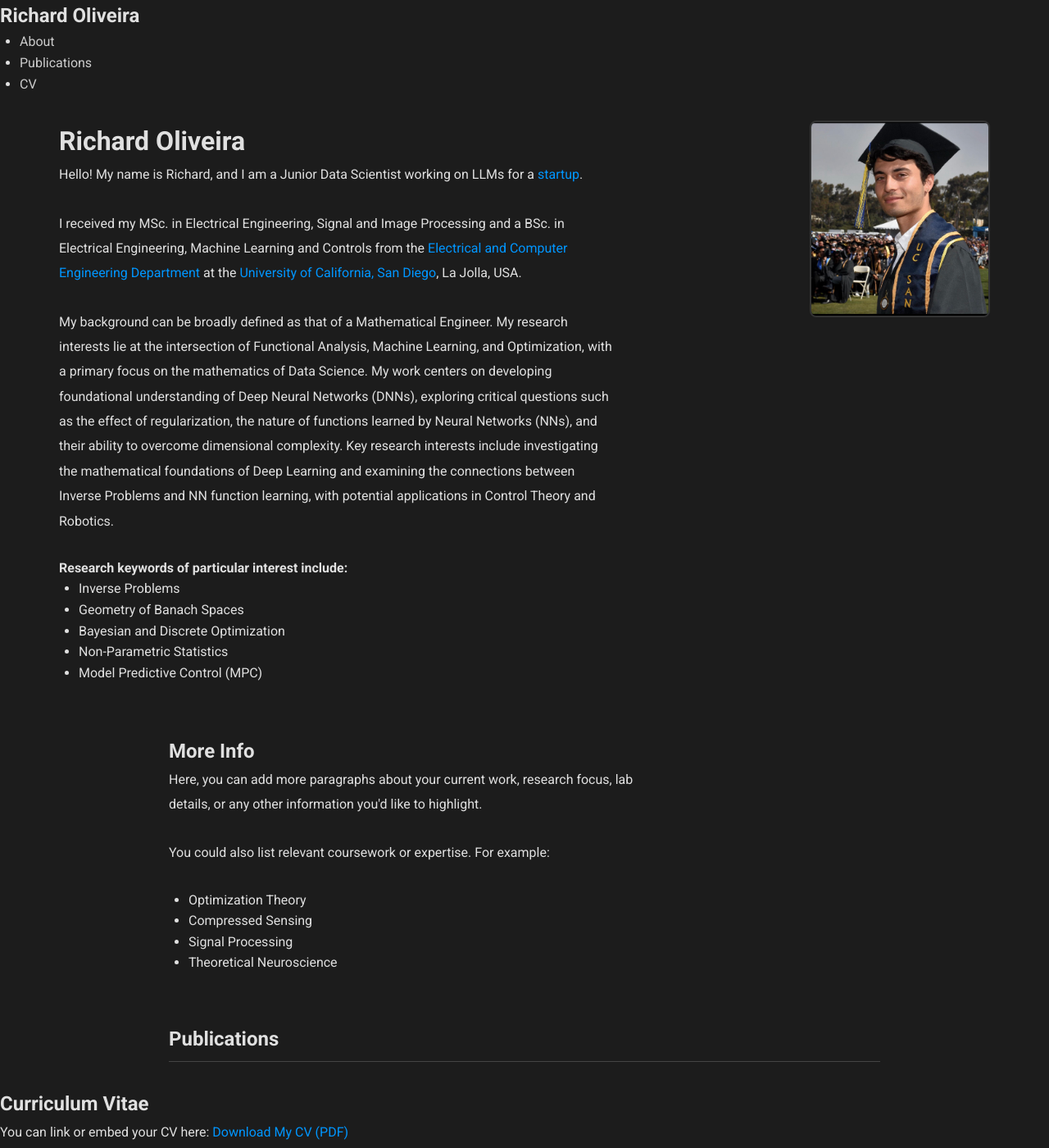
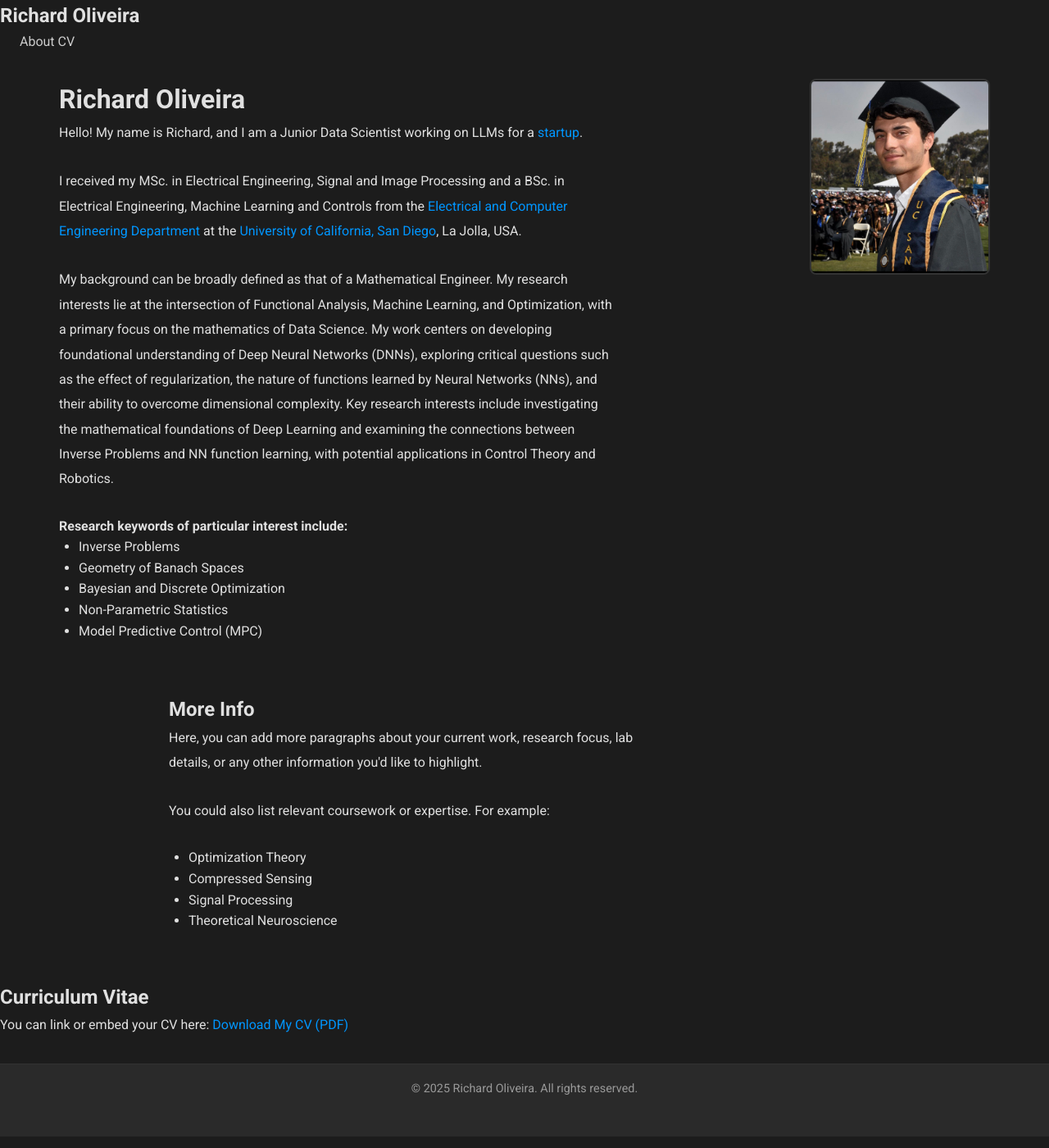
Before and after one commit to raolivei13/website_rich, a Jekyll site: the page index.html, which Jekyll copies as it is, in a window 1280 px wide and 1400 px high. Shown: the whole window at 82% size. Built offline with Jekyll 4.4.1, drawn with Linux system fonts in a browser that asks for light colours.

Commit message:
Update index.html

```diff
--- a/index.html
+++ b/index.html
@@ -67,9 +67,9 @@
   </div>
   <div class="navbar-right">
     <ul class="nav-links">
-      <li><a href="#about" class="nav-link">About</a></li>
-      <li><a href="#publications" class="nav-link">Publications</a></li>
-      <li><a href="#cv" class="nav-link">CV</a></li>
+      <a href="#about" class="nav-link">About</a></li>
+<!--       <li><a href="#publications" class="nav-link">Publications</a></li> -->
+      <a href="#cv" class="nav-link">CV</a></li>
     </ul>
   </div>
 </nav>
@@ -143,8 +143,8 @@
   </section>
 
   <!-- Publications Section -->
-  <section id="publications" class="publications-section">
-    <h2>Publications</h2>
+<!--   <section id="publications" class="publications-section"> -->
+<!--     <h2>Publications</h2> -->
 
 
 
@@ -170,7 +170,7 @@
       </div>
     </div> -->
     <!-- Add more publication cards as needed -->
-  </section>
+<!--   </section> -->
 
   <!-- CV Section (Placeholder) -->
   <section id="cv">
```
